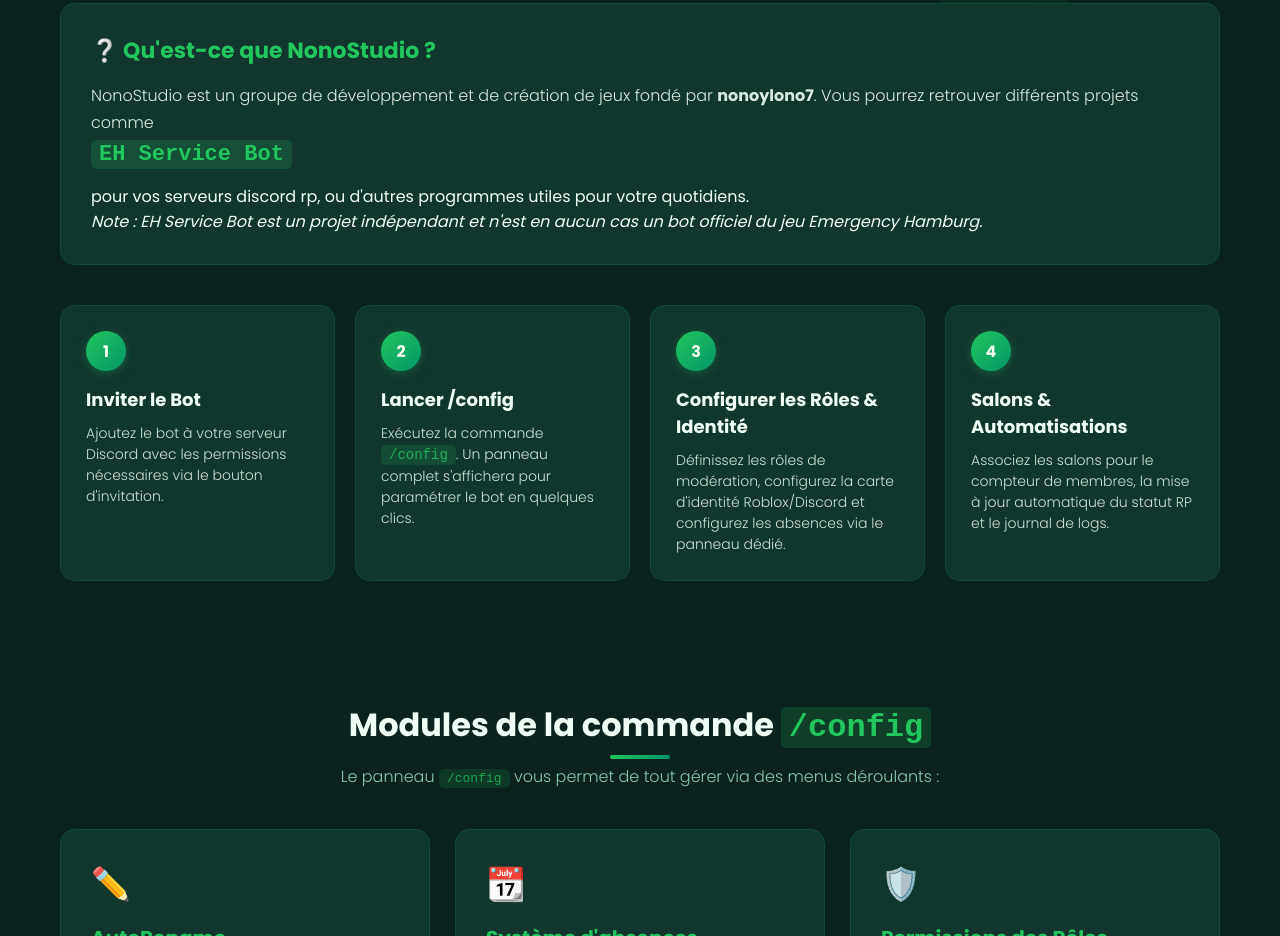
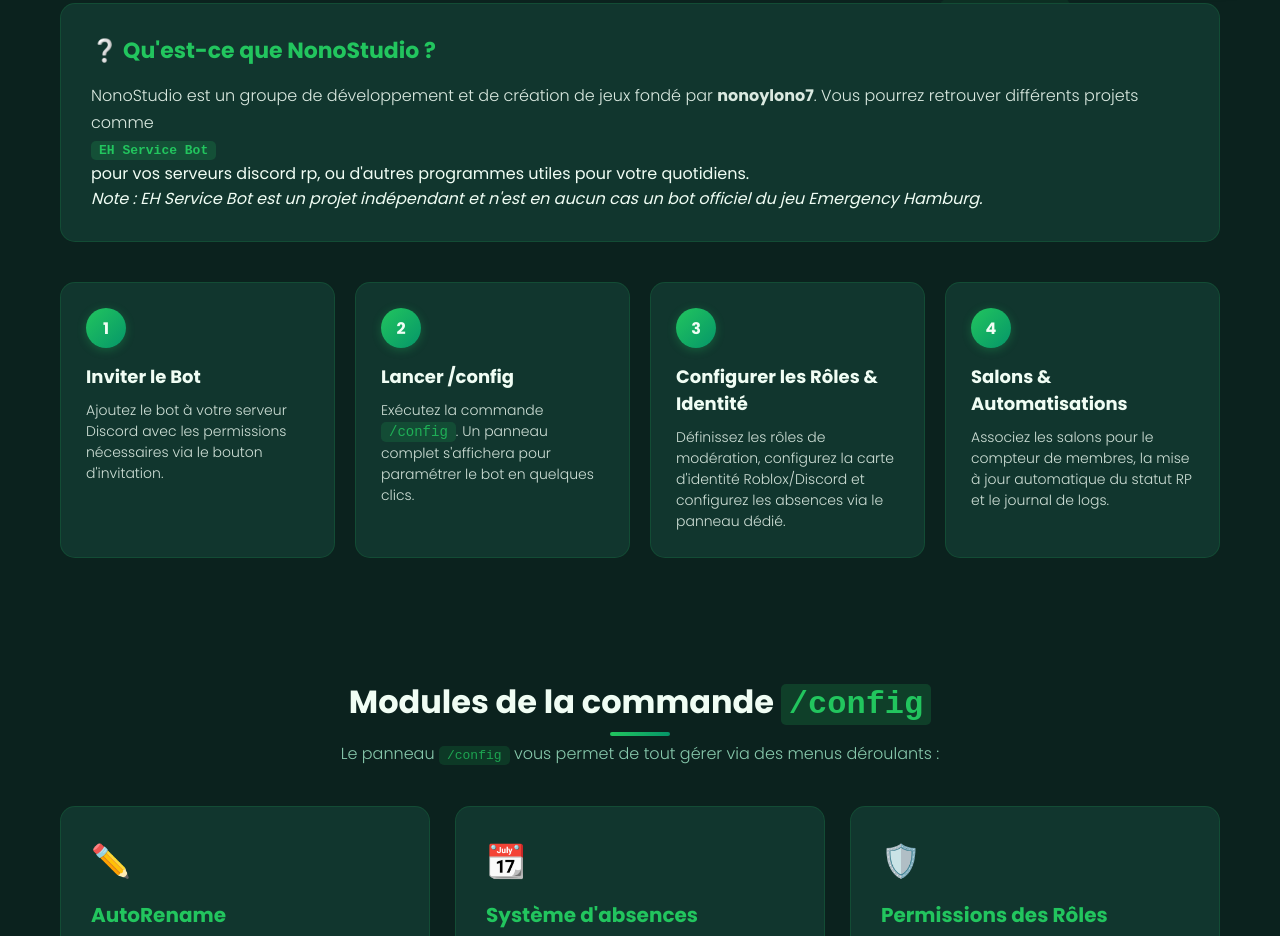
Before and after one commit to nonoylono7-droid/NonoStudio, a plain HTML site: page index.html in a window 1280 px wide. Shown: the part 795-1731 px from the top of the page. Drawn offline with Linux system fonts and the light colour scheme.

Commit message:
Update index.html

```diff
--- a/index.html
+++ b/index.html
@@ -56,7 +56,7 @@
             <h3>❔ Qu'est-ce que NonoStudio ?</h3>
             <p>
                 NonoStudio est un groupe de développement et de création de jeux fondé par <strong>nonoylono7</strong>.
-                Vous pourrez retrouver différents projets comme <h3><code>EH Service Bot</code></h3>pour vos serveurs discord rp, ou d'autres programmes utiles pour votre quotidiens.<div></div>
+                Vous pourrez retrouver différents projets comme <h4><code>EH Service Bot</code></h4>pour vos serveurs discord rp, ou d'autres programmes utiles pour votre quotidiens.<div></div>
                 <em>Note : EH Service Bot est un projet indépendant et n'est en aucun cas un bot officiel du jeu Emergency Hamburg.</em>
             </p>
         </div>
```
